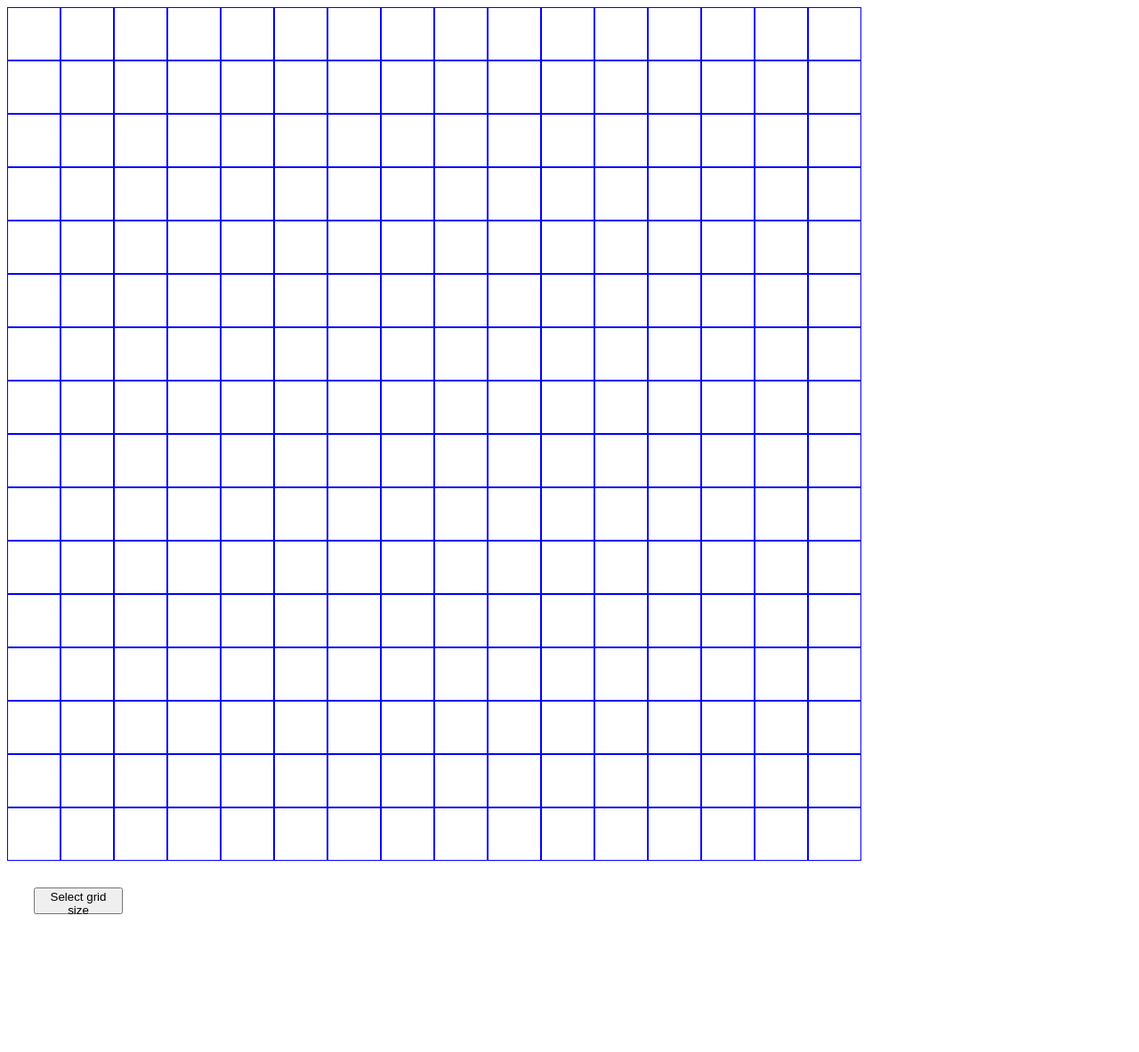
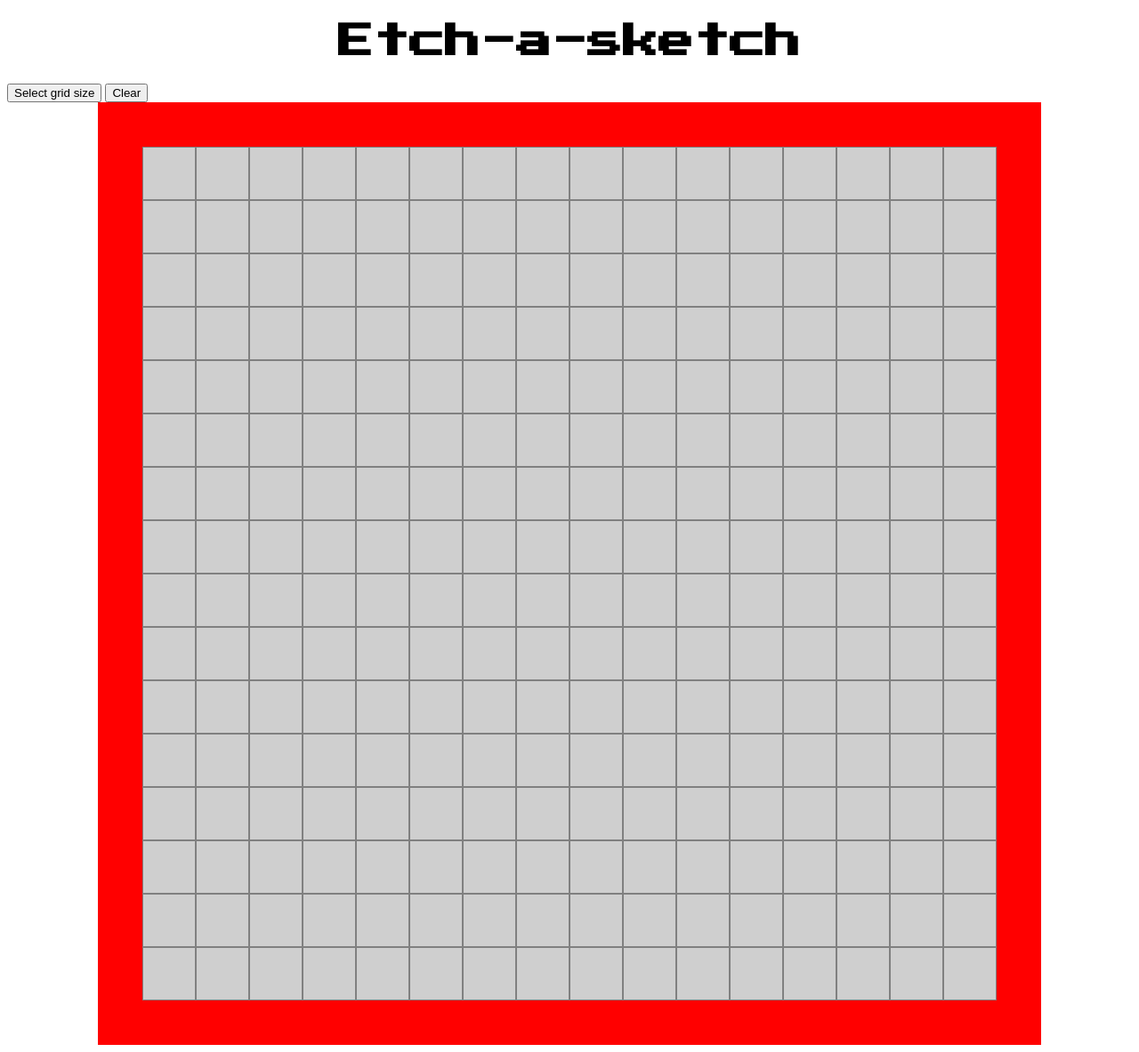
Before and after one commit to doowmot/etch-a-sketch, a plain HTML site: page index.html in a window 1280 px wide. Shown: the whole page at 89% size. Before the commit the page ends 1066 px from the top, so only its background shows below. Drawn offline with Linux system fonts and the light colour scheme.

Commit message:
Refactor code structure and add CSS styling for layout
- Move HTML elements from JS to HTML file
- Create sidebar and container layout
- Add custom font and styling
- Update button functionality

```diff
--- a/index.html
+++ b/index.html
@@ -3,11 +3,19 @@
 <head>
     <meta charset="UTF-8">
     <meta name="viewport" content="width=device-width, initial-scale=1.0">
-    <title>Document</title>
+    <title>Etch-a-sketch</title>
     <script src="scripts.js" defer></script>
     <link rel="stylesheet" href="styles.css">
+    <style>
+        @font-face {font-family: arcadeFont; src: url(PressStart2P-Regular.ttf);}
+    </style>
 </head>
 <body>
-
+    <div class="main-container">
+        <div class="sidebar"></div>
+            <h1> Etch-a-sketch</h1>
+            <button id="grid-size-btn" class="grid-size-button">Select grid size</button>
+            <button id="clear-btn" class="grid-size-button">Clear</button>
+        <div id=grid-container class="grid-container"></div>
 </body>
 </html>
--- a/scripts.js
+++ b/scripts.js
@@ -1,6 +1,6 @@
-const gridContainer = document.createElement("div");
-gridContainer.classList.add("grid-container");
-document.body.appendChild(gridContainer);
+const gridSizeBtn = document.getElementById('grid-size-btn');
+const clearBtn = document.getElementById('clear-btn');
+const gridContainer = document.getElementById("grid-container")
 
 function createSquare(squareSize) {
     let newSquare = document.createElement("div");
@@ -34,16 +34,10 @@ function createGrid(size) {
 }
 
 function createGridSizeBtn() {
-    let gridSizeBtn = document.createElement("BUTTON");
-    gridSizeBtn.textContent = "Select grid size";
-    gridSizeBtn.classList.add("grid-size-button");
-    document.body.appendChild(gridSizeBtn);
-
     gridSizeBtn.onclick = function() {
         let gridSize = prompt("Please select a grid size from 1-100: ");
 
         if (gridSize > 0 && gridSize <= 100) {
-            console.log(gridSize);
             createGrid(gridSize);
         } else {
             alert("Please enter a valid number: ");
@@ -51,9 +45,17 @@ function createGridSizeBtn() {
     };
 }
 
+function clearGrid() {
+    clearBtn.onclick = function() {
+        gridContainer.innerHTML = "";
+        createGrid();
+    };
+}
+
 function initApp() {
     createGridSizeBtn();
     createGrid();
+    clearGrid();
 }
 
 initApp();
--- a/styles.css
+++ b/styles.css
@@ -2,19 +2,30 @@
     display: flex;
     flex-wrap: wrap;
     max-width: 960px;
+    margin-left: auto;
+    margin-right: auto;
+    border: 50px solid red;
 }
 
 .grid-square {
     border: 1px solid blue;
     box-sizing: border-box;
+    background-color: rgb(207, 207, 207);
+    border: 1px solid gray
 }
 
 .on-mouse-over {
-    background-color: red;
+    background-color: blue;
 }
 
 .grid-size-button {
-    width: 100px;
-    height: 30px;
-    margin: 30px;
+    width: auto;
+    height: auto;
+    margin: auto;
 }
+
+h1 {
+    font-family: arcadeFont;
+    text-align: center;
+    font-size: 40px;
+}
```
Also changed, not shown: PressStart2P-Regular.ttf (added).
